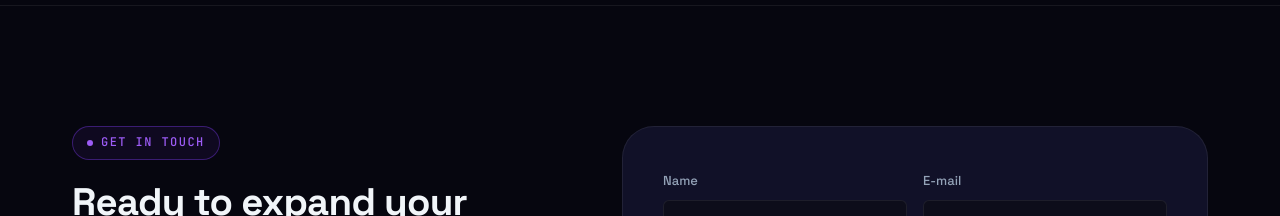
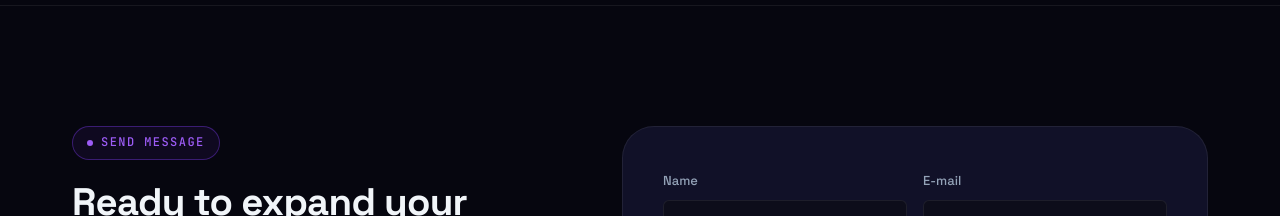
Before and after one commit to AtylaDaSilva/portfolio-website, a React (Vite) app: page / in a window 1280 px wide. Shown: the part 3140-3356 px from the top of the page. Built offline with nearby package versions, Linux system fonts and the light colour scheme.

Commit message:
wip(change lang btn): translated contact

```diff
--- a/src/components/Contact.jsx
+++ b/src/components/Contact.jsx
@@ -2,8 +2,10 @@ import { useState } from 'react'
 import emailjs from '@emailjs/browser';
 import Spinner from './common/Spinner/Spinner'
 import './Contact.css'
+import { useTranslation, Trans } from 'react-i18next';
 
 export default function Contact() {
+  const { t, i18n } = useTranslation();
   const [form, setForm] = useState({ name: '', email: '', project: '', message: '' })
   const [showSpinner, setShowSpinner] = useState(false)
   const [sent, setSent] = useState(false)
@@ -37,7 +39,7 @@ export default function Contact() {
 
   const originalFormBtnContent = (
     <>
-      Send Message
+      {t("contact.form_send_btn")}
       <svg viewBox="0 0 24 24" fill="none" stroke="currentColor" strokeWidth="2" strokeLinecap="round" strokeLinejoin="round" width="18" height="18">
         <line x1="22" y1="2" x2="11" y2="13" />
         <polygon points="22 2 15 22 11 13 2 9 22 2" />
@@ -50,12 +52,15 @@ export default function Contact() {
       <div className="container contact__inner">
         {/* Left */}
         <div className="contact__text">
-          <span className="section-eyebrow">Get In Touch</span>
+          <span className="section-eyebrow">{t("contact.form_send_btn")}</span>
           <h2 className="contact__heading">
-            Ready to expand your projects to an <span className="gradient-text">overseas audience</span>?
+            <Trans
+              i18nKey="contact.header"
+              components={{ highlight: <span className="gradient-text" /> }}
+            />
           </h2>
           <p className="contact__sub">
-            Send me and E-mail or contact me over on WhatsApp or LinkedIn. I'll respond in under 24 hours.
+            {t("contact.subtext")}
           </p>
 
           <div className="contact__channels">
@@ -67,7 +72,7 @@ export default function Contact() {
                 </svg>
               </div>
               <div>
-                <div className="contact__channel-label">My E-mail</div>
+                <div className="contact__channel-label">{t("contact.email_label")}</div>
                 <div className="contact__channel-value">atyladasilva@outlook.com</div>
               </div>
             </a>
@@ -96,15 +101,15 @@ export default function Contact() {
                   <polyline points="20 6 9 17 4 12" />
                 </svg>
               </div>
-              <h3>Message Sent!</h3>
-              <p>I'll be in touch as quickly as possible. See you soon!</p>
+              <h3>{t("contact.message_sent_header")}</h3>
+              <p>{t("contact.message_sent_body")}</p>
             </div>
           ) : (
             <form className="contact__form" onSubmit={submit}>
               <div className="form-row">
                 <div className="form-group">
-                  <label htmlFor="name">Name</label>
-                  <input id="name" name="name" type="text" placeholder="Your Name" value={form.name} onChange={handle} required />
+                  <label htmlFor="name">{t("contact.form_name")}</label>
+                  <input id="name" name="name" type="text" placeholder={t("contact.form_name_placeholder")} value={form.name} onChange={handle} required />
                 </div>
                 <div className="form-group">
                   <label htmlFor="email">E-mail</label>
@@ -112,19 +117,16 @@ export default function Contact() {
                 </div>
               </div>
               <div className="form-group">
-                <label htmlFor="project">Service</label>
+                <label htmlFor="project">{t("contact.form_services_label")}</label>
                 <select id="project" name="project" value={form.project} onChange={handle} required>
-                  <option value="" disabled>Choose a service...</option>
-                  <option>Translation & Localization</option>
-                  <option>Proofreading</option>
-                  <option>Video Captioning</option>
-                  <option>Interpreting</option>
-                  <option>Other</option>
+                  {
+                    t("contact.form_services", { returnObjects: true }).map((s) => (<option>{s}</option>))
+                  }
                 </select>
               </div>
               <div className="form-group">
-                <label htmlFor="message">Tell me more about your project</label>
-                <textarea id="message" name="message" rows="5" placeholder="Get me up to speed on how I can help your project." value={form.message} onChange={handle} required />
+                <label htmlFor="message">{t("contact.form_textarea_label")}</label>
+                <textarea id="message" name="message" rows="5" placeholder={t("contact.form_textarea_placeholder")} value={form.message} onChange={handle} required />
               </div>
               <button type="submit" className="btn-primary" style={{ width: '100%', justifyContent: 'center' }}>
                 { !showSpinner && (originalFormBtnContent) }
--- a/src/locales/en-us.json
+++ b/src/locales/en-us.json
@@ -71,5 +71,27 @@
             "desc": "Full localization of a Fast Food website, directly inside the source HTML code.",
             "tags": ["Localization","English", "Portuguese", "Website", "HTML"]
         }
+    },
+    "contact": {
+        "eyebrow": "Get In Touch",
+        "header": "Ready to expand your projects to an <highlight>overseas audience</highlight>?",
+        "subtext": "Send me and E-mail or contact me over on WhatsApp or LinkedIn. I'll respond in under 24 hours.",
+        "email_label": "My E-mail",
+        "message_sent_header": "Message Sent!",
+        "message_sent_body": "I'll be in touch as quickly as possible. See you soon!",
+        "form_name": "Name",
+        "form_name_placeholder": "Your Name",
+        "form_textarea_label": "Tell me more about your project",
+        "form_textarea_placeholder": "Get me up to speed on how I can help your project.",
+        "form_services_label": "Service",
+        "form_services": [
+            "Choose a service...",
+            "Translation & Localization",
+            "Proofreading",
+            "Video Captioning",
+            "Interpreting",
+            "Other"
+        ],
+        "form_send_btn": "Send Message"
     }
 }
--- a/src/locales/pt-br.json
+++ b/src/locales/pt-br.json
@@ -71,5 +71,27 @@
             "desc": "Localização completa de um site de fast food, diretamente no código-fonte HTML.",
             "tags": ["Localização", "Inglês", "Português", "Site", "HTML"]
         }
+    },
+    "contact": {
+        "eyebrow": "Entre em Contato",
+        "header": "Pronto para expandir seus projetos para um <highlight>público internacional</highlight>?",
+        "subtext": "Me Envie um e-mail ou mande uma mensagem pelo WhatsApp ou LinkedIn. Eu respondo em menos de 24 horas.",
+        "email_label": "Meu e-mail",
+        "message_sent_header": "Mensagem Enviada!",
+        "message_sent_body": "Entrarei em contato o mais breve possível. Até logo!",
+        "form_name": "Nome",
+        "form_name_placeholder": "Seu Nome",
+        "form_textarea_label": "Me conta mais sobre seu projeto",
+        "form_textarea_placeholder": "Como posso ajudar com seu projeto?",
+        "form_services_label": "Serviço",
+        "form_services": [
+            "Escolha um serviço...",
+            "Tradução e Localização",
+            "Revisão de Textos",
+            "Legendagem de Vídeos",
+            "Interpretação",
+            "Outro"
+        ],
+        "form_send_btn": "Enviar Mensagem"
     }
 }
```
